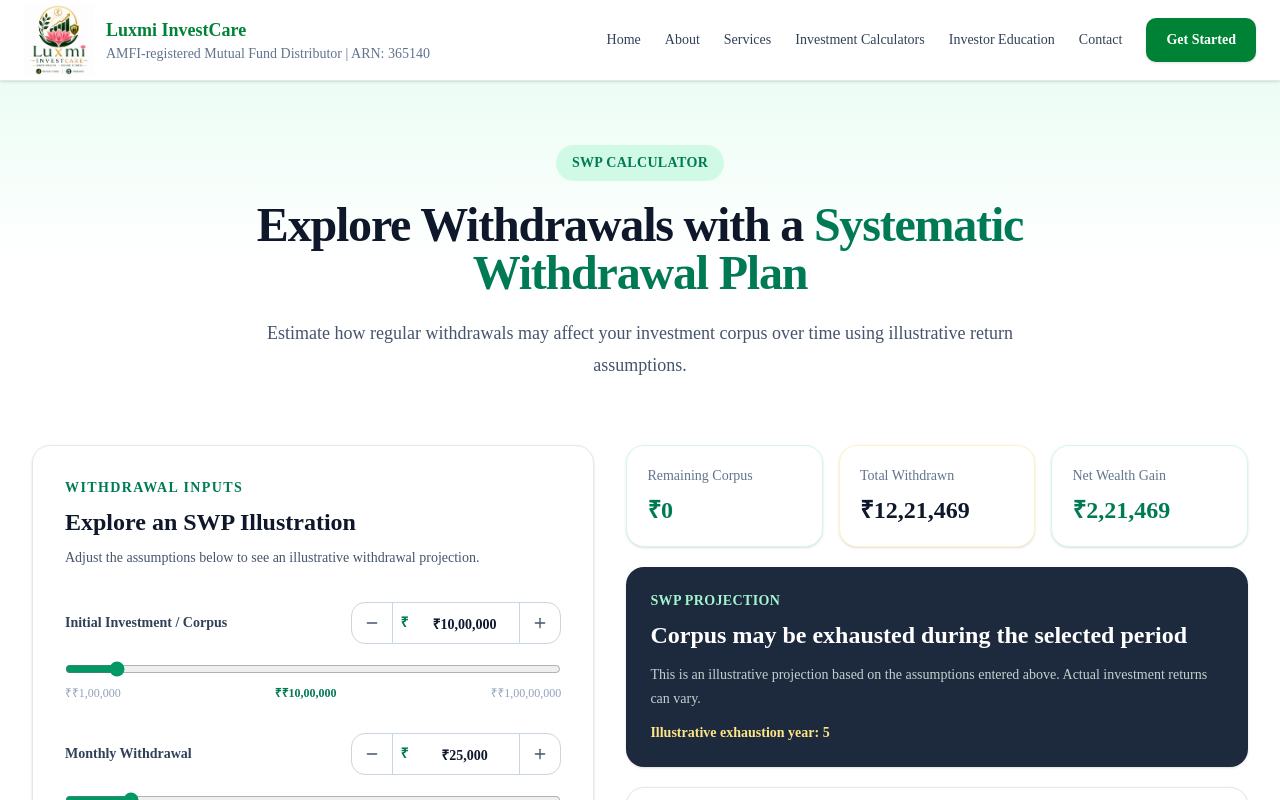
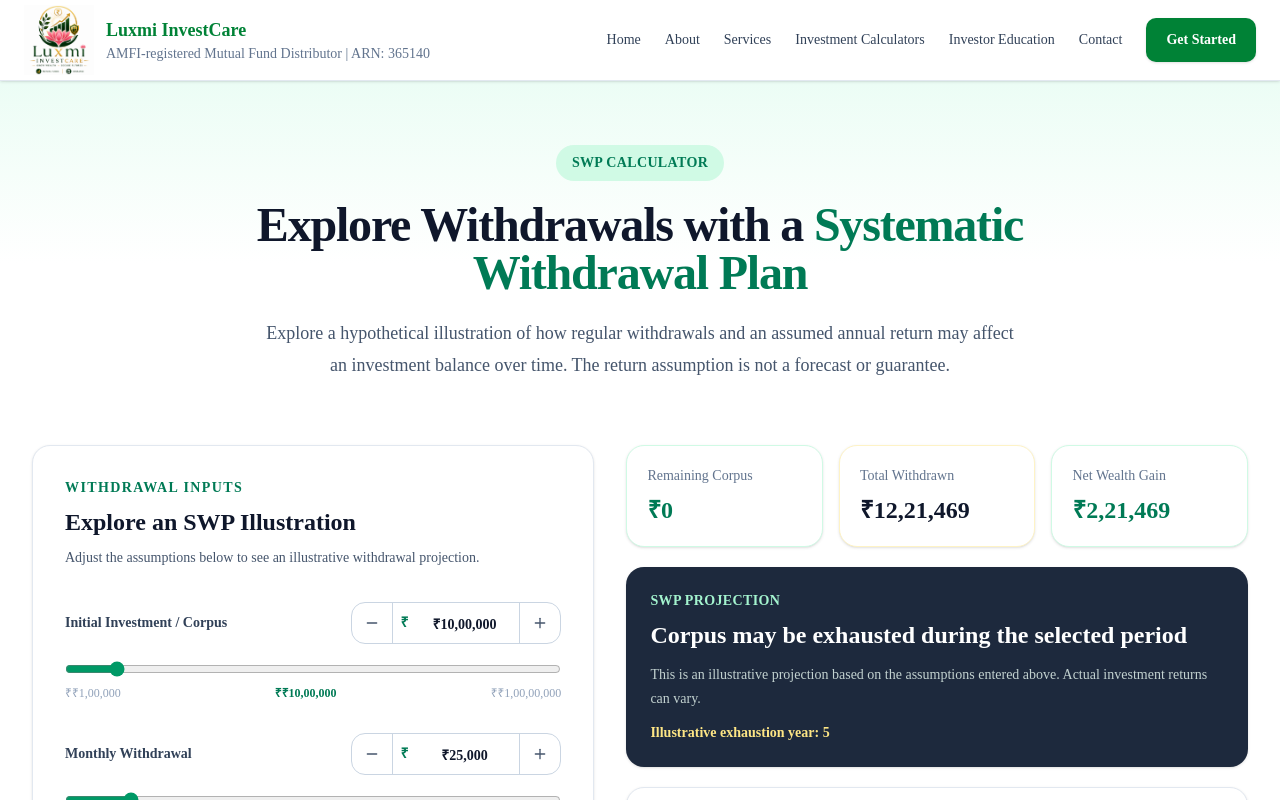
Before and after one commit to shivpawan007/LuxmiInvestCare, a Next.js app: page /calculators/swp in a window 1280 px wide. Shown: the top 800 px of the page. Built offline with nearby package versions, Linux system fonts and the light colour scheme.

Commit message:
Clarify SWP projections are hypothetical, not guaranteed

```diff
--- a/components/calculators/SWPCalculator.tsx
+++ b/components/calculators/SWPCalculator.tsx
@@ -86,9 +86,9 @@ export default function SWPCalculator() {
             </h1>
 
             <p className="section-subtitle mx-auto mt-4 max-w-2xl">
-              Estimate how regular withdrawals may affect
-              your investment corpus over time using
-              illustrative return assumptions.
+              Explore a hypothetical illustration of how regular withdrawals
+              and an assumed annual return may affect an investment balance
+              over time. The return assumption is not a forecast or guarantee.
             </p>
           </div>
         </div>
```
